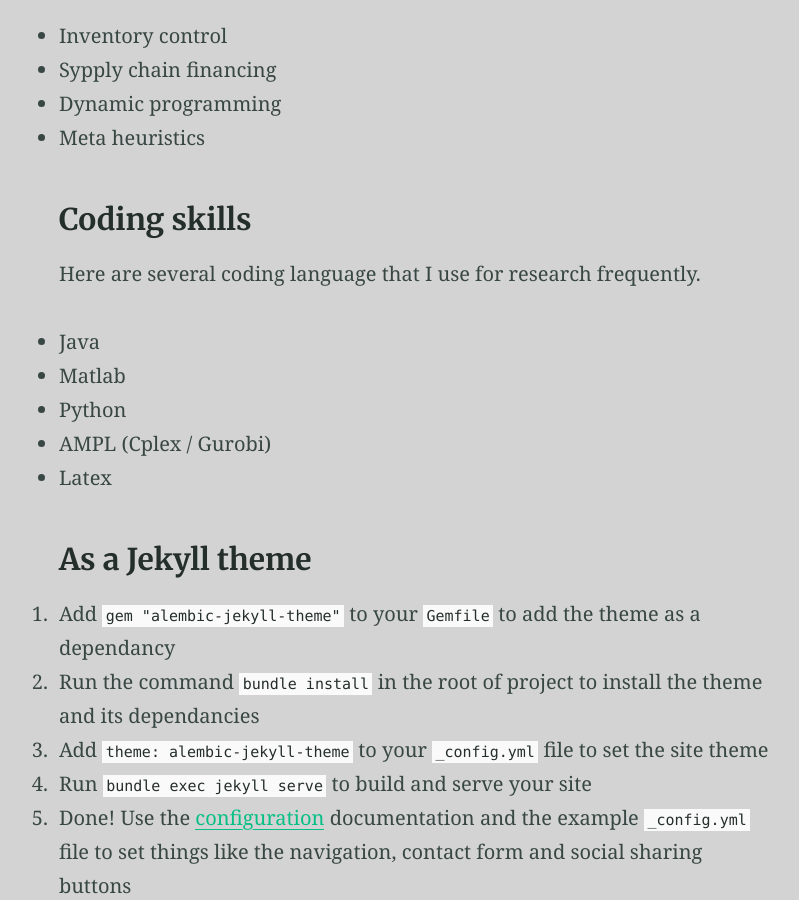
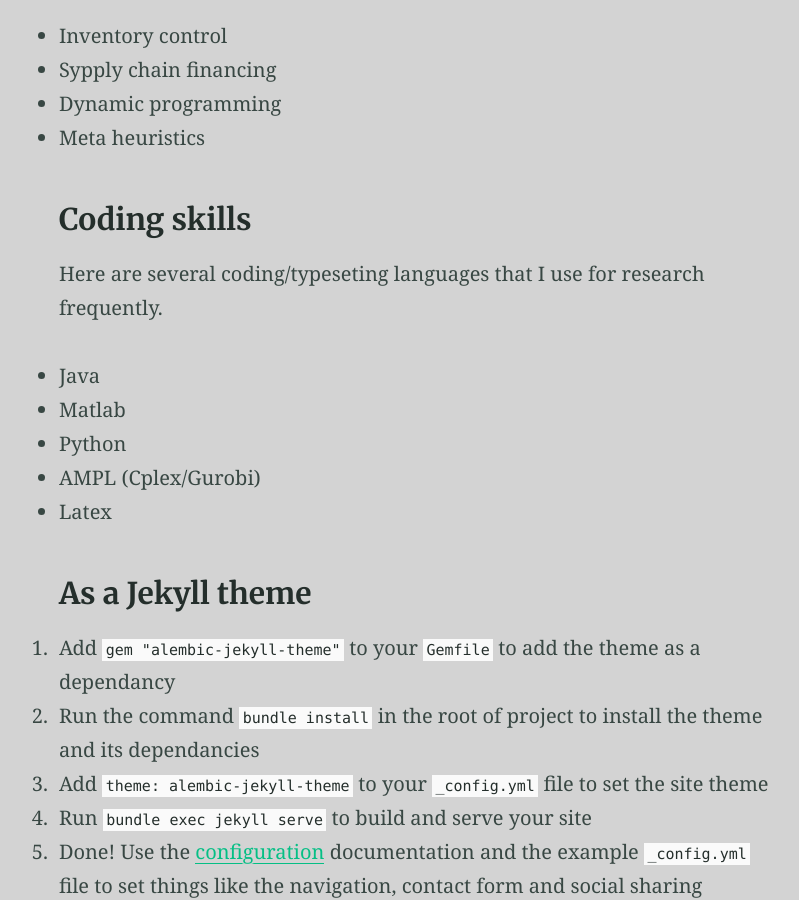
Before and after one commit to RobinChen121/robinchen121.github.io-12, a Jekyll site: the page built from index.md, in a window 1280 px wide and 900 px high, scrolled down 713 px. Shown: the whole window, without its empty margins (224-1023 px from the left). Built offline with Jekyll 4.4.1, drawn with Linux system fonts in a browser that asks for light colours; our own code applies the rules of GitHub Pages for plain Markdown files.

Commit message:
Update index.md

```diff
--- a/index.md
+++ b/index.md
@@ -19,11 +19,11 @@ I like coding and take an interest in solving business operational problems by m
 
 ### Coding skills
 
-Here are several coding language that I use for research frequently.
+Here are several coding/typeseting languages that I use for research frequently.
 - Java
 - Matlab
 - Python
-- AMPL (Cplex / Gurobi)
+- AMPL (Cplex/Gurobi)
 - Latex
 
 ### As a Jekyll theme
```
